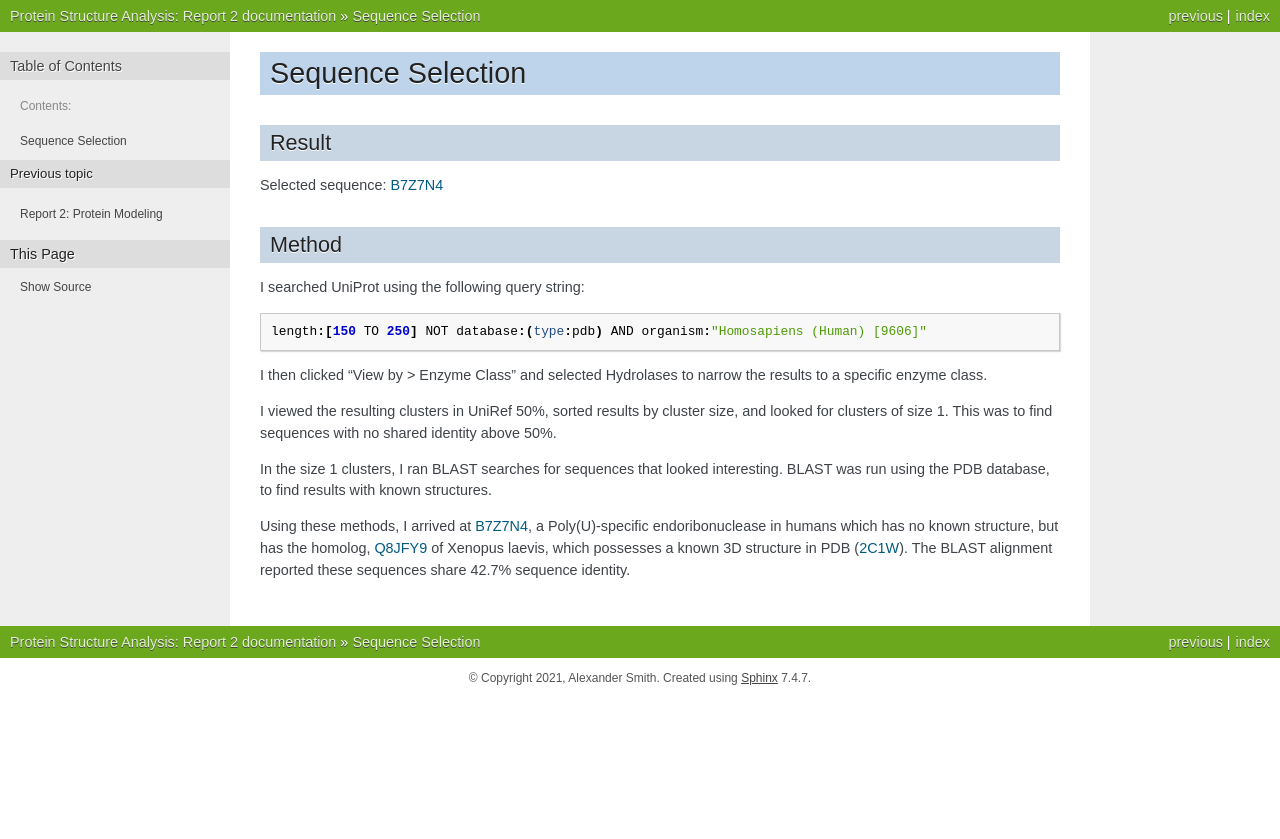
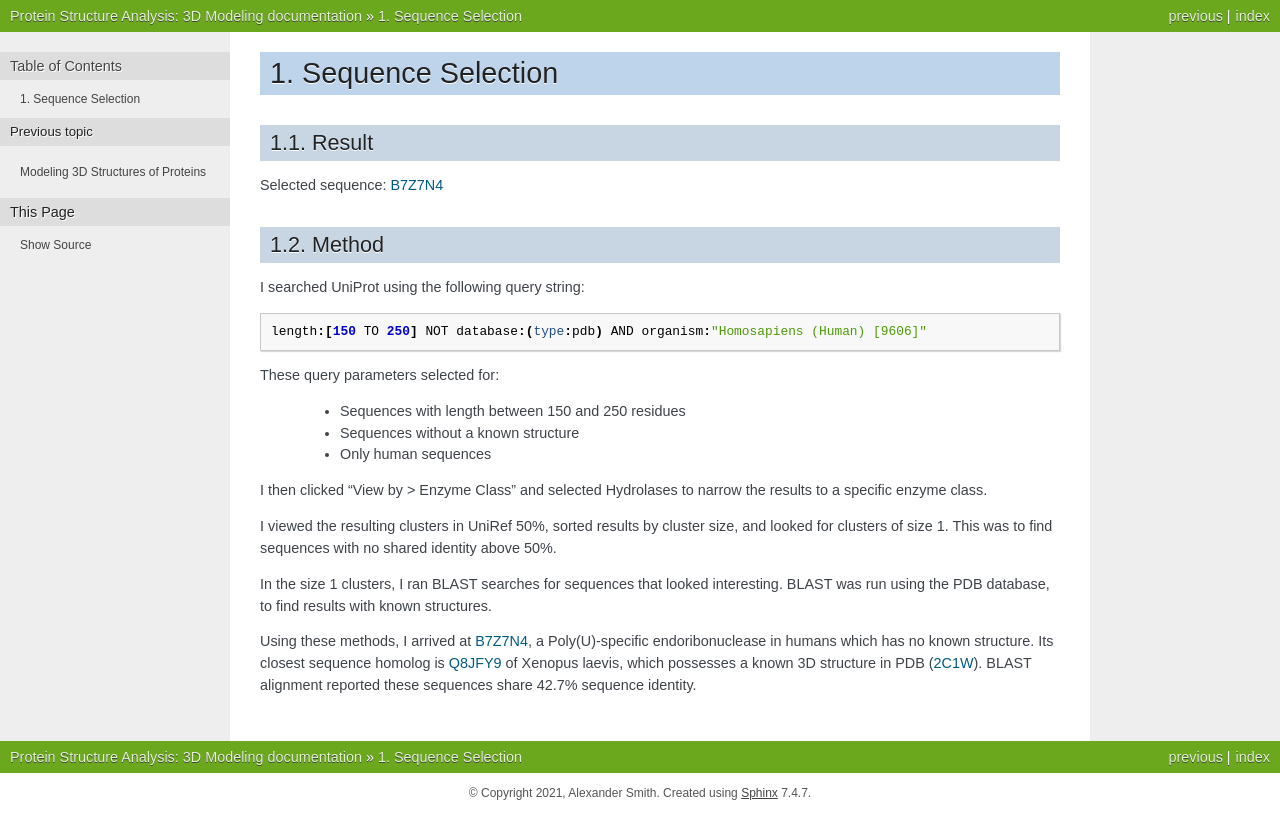
Before and after one commit to ajsmith/protein-analysis, a Sphinx documentation site: the page built from report2/source/sequence.rst, in a window 1280 px wide. Shown: the top 839 px of the page. Built offline with Sphinx 7.4.7, drawn with Linux system fonts in a browser that asks for light colours; formulas are drawn with MathJax 3.

Commit message:
Revise some things.

```diff
--- a/report2/source/conf.py
+++ b/report2/source/conf.py
@@ -17,7 +17,7 @@
 
 # -- Project information -----------------------------------------------------
 
-project = 'Protein Structure Analysis: Report 2'
+project = 'Protein Structure Analysis: 3D Modeling'
 copyright = '2021, Alexander Smith'
 author = 'Alexander Smith'
 
--- a/report2/source/index.rst
+++ b/report2/source/index.rst
@@ -4,8 +4,8 @@
    contain the root `toctree` directive.
 
 
-Report 2: Protein Modeling
-==========================
+Modeling 3D Structures of Proteins
+==================================
 
 | Alexander Smith
 | School of Systems Biology
@@ -15,7 +15,7 @@ Report 2: Protein Modeling
 
 ..  toctree::
     :maxdepth: 1
-    :caption: Contents:
+    :numbered:
 
     sequence
 
--- a/report2/source/sequence.rst
+++ b/report2/source/sequence.rst
@@ -16,6 +16,12 @@ I searched UniProt using the following query string::
 
     length:[150 TO 250] NOT database:(type:pdb) AND organism:"Homosapiens (Human) [9606]"
 
+These query parameters selected for:
+
+    - Sequences with length between 150 and 250 residues
+    - Sequences without a known structure
+    - Only human sequences
+
 I then clicked "View by > Enzyme Class" and selected Hydrolases to narrow the
 results to a specific enzyme class.
 
@@ -28,12 +34,14 @@ interesting. BLAST was run using the PDB database, to find results
 with known structures.
 
 Using these methods, I arrived at B7Z7N4_, a Poly(U)-specific
-endoribonuclease in humans which has no known structure, but has the
-homolog, Q8JFY9_ of Xenopus laevis, which possesses a known 3D
-structure in PDB (2C1W_). The BLAST alignment reported these sequences share 42.7%
-sequence identity.
+endoribonuclease in humans which has no known structure. Its closest
+sequence homolog is Q8JFY9_ of Xenopus laevis, which possesses a known
+3D structure in PDB (2C1W_). BLAST alignment reported these sequences
+share 42.7% sequence identity.
 
 
 .. _B7Z7N4: https://www.uniprot.org/uniprot/B7Z7N4
+
 .. _Q8JFY9: https://www.uniprot.org/uniprot/Q8JFY9
+
 .. _2C1W: https://www.rcsb.org/structure/2C1W
```
